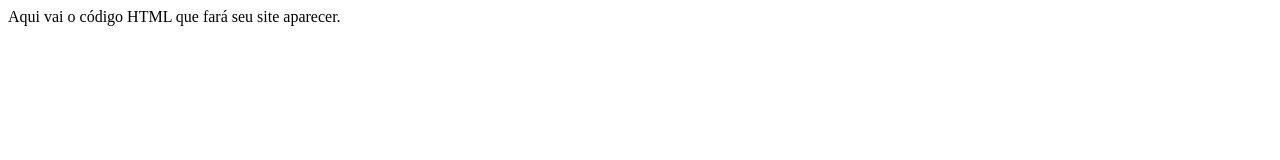
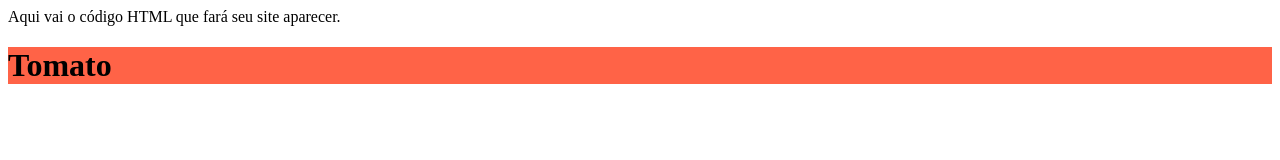
Before and after one commit to jeanfelix01/site_netfelix, a plain HTML site: page index.html in a window 1280 px wide. Drawn offline with Linux system fonts and the light colour scheme.

Commit message:
addd backgroud

```diff
--- a/index.html
+++ b/index.html
@@ -6,5 +6,7 @@
   </head>
   <body>
     Aqui vai o código HTML que fará seu site aparecer.
+    <h1 style="background-color:Tomato;">Tomato</h1>
+
   </body>
 </html>
```
